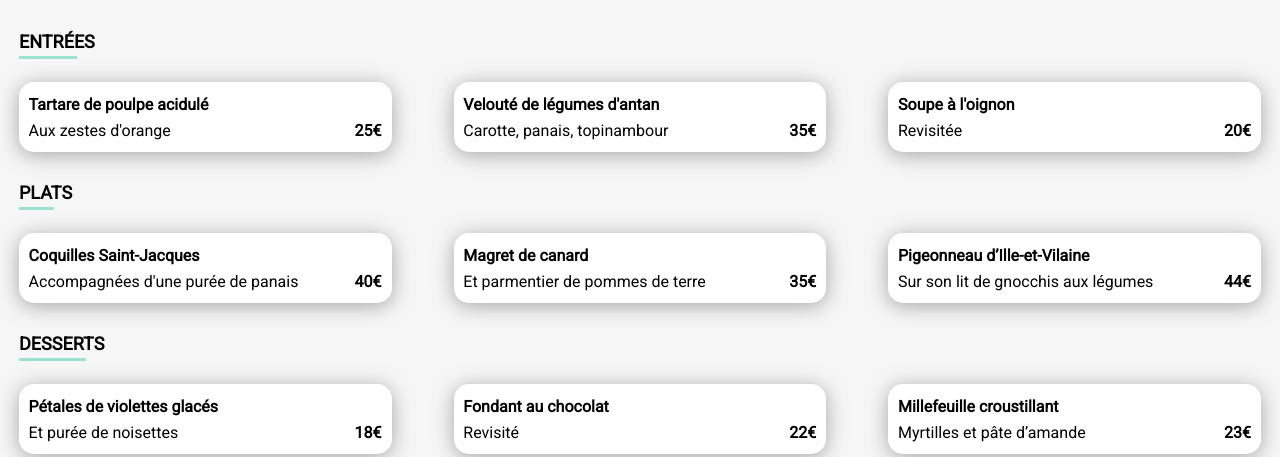
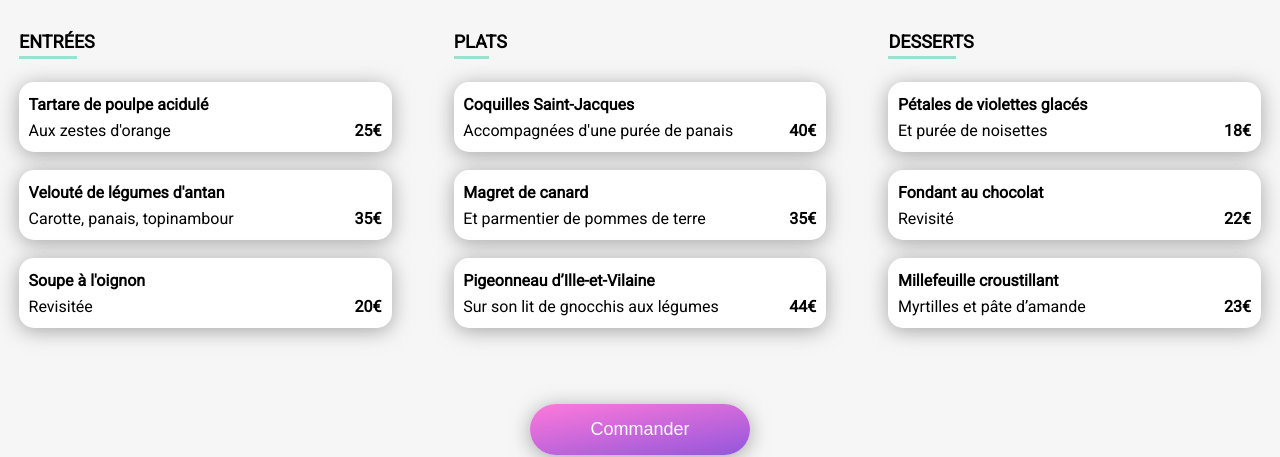
Before and after one commit to AdelaideAA/Openclassrooms---P3, a website: page menu/alafrancaise.html in a window 1280 px wide. Shown: the part 524-981 px from the top of the page. Drawn offline with Linux system fonts and the light colour scheme; a web font is replaced by a local one.

Commit message:
màj du responsive pour les cards menu(column)

```diff
--- a/menu/alafrancaise.html
+++ b/menu/alafrancaise.html
@@ -5,7 +5,7 @@
     <meta charset="UTF-8">
     <meta http-equiv="X-UA-Compatible" content="IE=edge">
     <meta name="viewport" content="width=device-width, initial-scale=1.0">
-    <title>Ohmyfood - Menu - À la française</title>
+    <title>Ohmyfood - À la française</title>
     <link rel="stylesheet" href="/style.css">
     <script src="https://kit.fontawesome.com/67b2fcf0e6.js" crossorigin="anonymous"></script>
 </head>
@@ -31,10 +31,10 @@
                 <i class="fa-solid fa-heart card__ico card__ico--active"></i>
             </div>
 
-            <section class="dish">
+            <div class="dish">
+                <section class="box-menu">
+                    <h2>ENTRÉES</h2>
 
-                <h2>ENTRÉES</h2>
-                <div class="box__card">
                     <article class="menu-card">
                         <h4 class="menu-card__title">Tartare de poulpe acidulé</h4>
                         <p class="menu-card__byline">Aux zestes d'orange</p>
@@ -62,13 +62,14 @@
                         </div>
                     </article>
 
-                </div>
+
                 </section>
 
-            <section class="dish">
+
+                <section class="box-menu">
 
                     <h2>PLATS</h2>
-                <div class="box__card">
+
                       <article class="menu-card">
                         <h4 class="menu-card__title">Coquilles Saint-Jacques</h4>
                         <p class="menu-card__byline">Accompagnées d'une purée de panais</p>
@@ -95,14 +96,11 @@
                             <span><i class="fa-solid fa-check"></i></span>
                         </div>
                     </article>
-
-                </div>
                 </section>
 
-            <section class="dish">
+                <section class="box-menu">
 
                     <h2>DESSERTS</h2>
-                <div class="box__card">
 
                      <article class="menu-card">
                         <h4 class="menu-card__title">Pétales de violettes glacés</h4>
@@ -130,14 +128,11 @@
                             <span><i class="fa-solid fa-check"></i></span>
                         </div>
                     </article>
-
+                </section>
             </div>
-            </section>
             <div class="conteiner-btn">
                 <button class="btn-pink">Commander</button>
             </div>
-
-
         </div>
     </main>
 
--- a/sass/components/_load-spinner.scss
+++ b/sass/components/_load-spinner.scss
@@ -11,6 +11,7 @@
     z-index: 1;
     animation: load 1100ms forwards 2000ms ease-in-out;
     transform-origin: top;
+    cursor: wait;
 
     &__bar {
         background-color: $tertiary-color;
--- a/sass/layout/_menu-card.scss
+++ b/sass/layout/_menu-card.scss
@@ -10,10 +10,11 @@
     opacity: 0;
     animation: entry-menu-card 1500ms ease-in-out both;
     margin: 14px 0px;
+    cursor: pointer;
     @include layout-card;
 
     @include desktop-only {
-        width: 30%;
+
         position: relative;
     }
 
@@ -91,3 +92,14 @@
     }
 
 }
+
+.dish{
+    @include desktop-only{
+       display: flex;
+       justify-content: space-between;
+    }
+    .box-menu{
+        min-width: 30%;
+    }
+
+}
--- a/sass/pages/_home-card.scss
+++ b/sass/pages/_home-card.scss
@@ -1,3 +1,6 @@
+.restaurants{
+    background-color: $white-cream;
+}
 #restaurants {
     padding-top: 30px;
     padding-bottom: 64px;
@@ -5,7 +8,11 @@
 }
 
 .box__card {
-    @include box-card;
+    @include desktop-only {
+        display: flex;
+        flex-wrap: wrap;
+        justify-content: space-between;
+    }
 
     .card {
         @include layout-card;
--- a/sass/utils/_mixins.scss
+++ b/sass/utils/_mixins.scss
@@ -22,14 +22,6 @@
         @include desktop-only {
             width: 200px;
         }
-    }
-}
-
-@mixin box-card {
-    @include desktop-only {
-        display: flex;
-        flex-wrap: wrap;
-        justify-content: space-between;
     }
 }
 
```
Also changed, not shown: index.html (+2 -0 lines), menu/lanoteenhantee.html (+20 -19 lines), menu/lapalettedesgouts.html (+11 -15 lines), menu/ledelicedessens.html (+10 -15 lines), style.css, 1 other file. Lines whose indentation alone changed are shown as unchanged.
